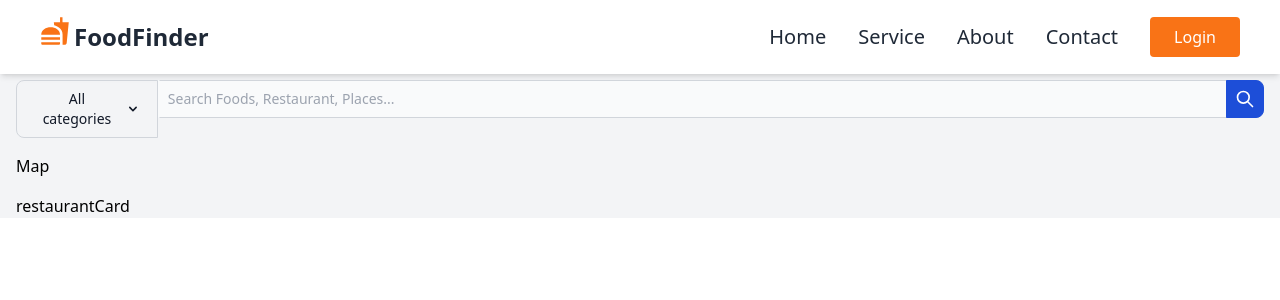
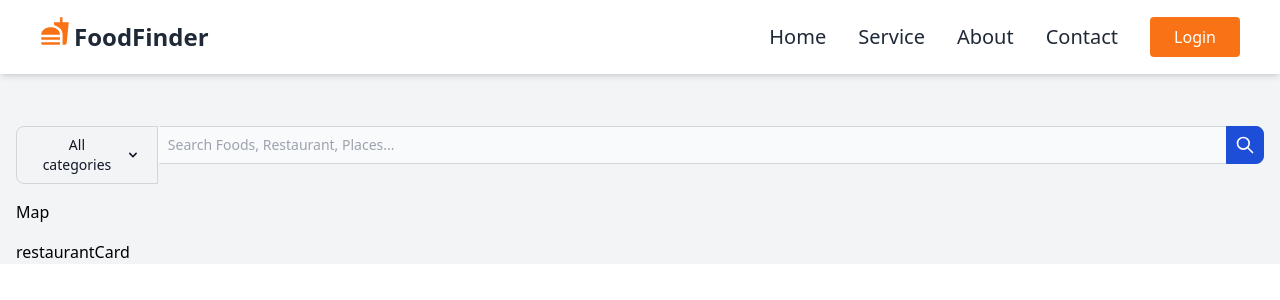
Before and after one commit to gdodd1/FoodFinder, a Next.js app: page / in a window 1280 px wide. Shown: the top 300 px of the page. Built offline with nearby package versions, Linux system fonts and the light colour scheme; what tw-elements would draw is missing.

Commit message:
Fixed navbar covering content

```diff
--- a/pages/_app.tsx
+++ b/pages/_app.tsx
@@ -5,10 +5,10 @@ import Navbar from './components/navbar'
 
 function MyApp({ Component, pageProps }: AppProps) {
   return (
-    <div className="font-sans">
+    <>
       <Navbar />
-      <Component {...pageProps} />
-    </div>
+      <div className="pt-[70px]"><Component {...pageProps} /></div>
+    </>
   )
 }
 
--- a/pages/index.tsx
+++ b/pages/index.tsx
@@ -6,7 +6,7 @@ const IndexPage = () => {
   return (
     <div className="bg-gray-100">
       {/* Google Map */}
-      <div className="container mx-auto px-4 mb-4 pt-20">
+      <div className="container mx-auto px-4 mb-4 pt-14">
         <SearchBar />
       </div>
 
```
